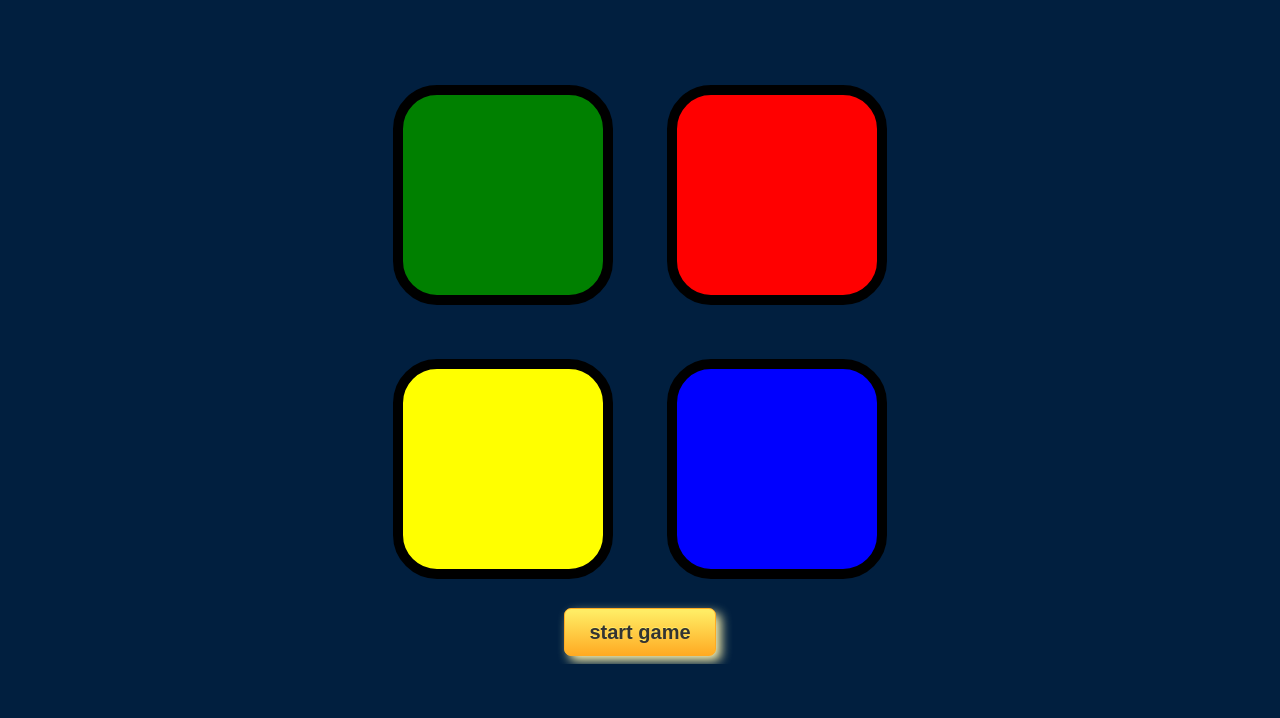
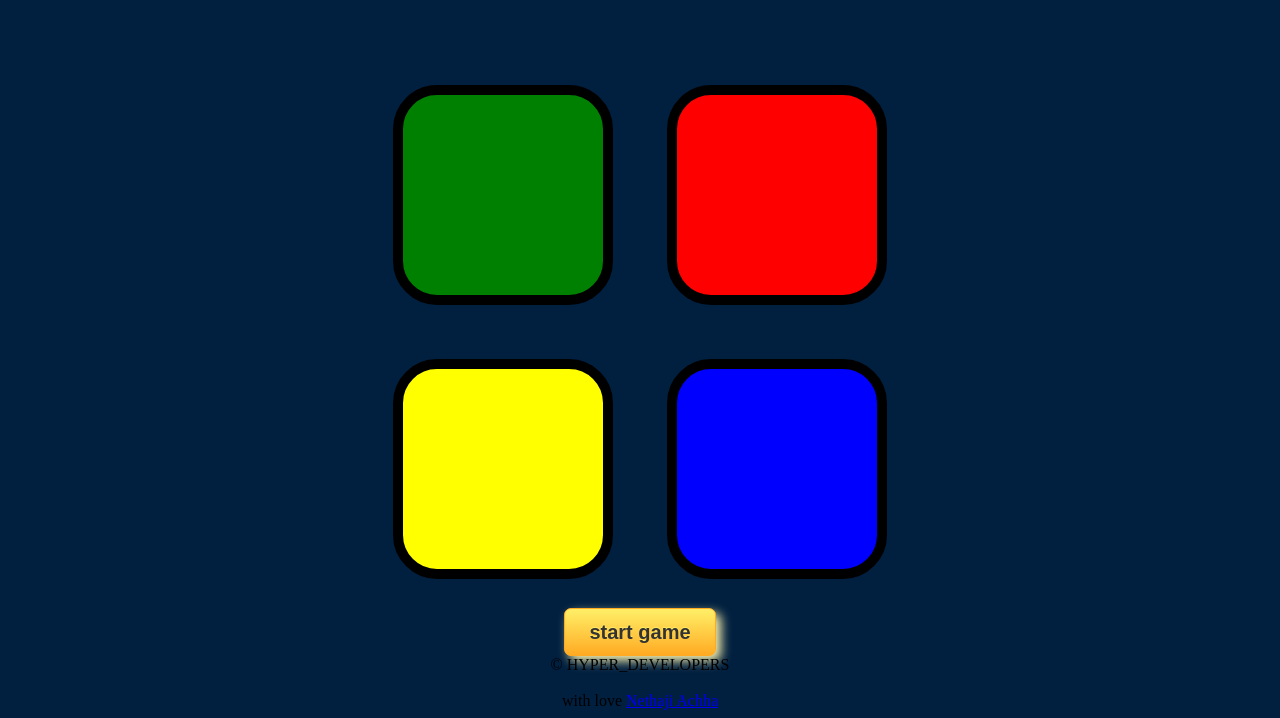
Before and after one commit to nethaji-achha/simonGame, a plain HTML site: page index.html in a window 1280 px wide. Shown: the part 162-880 px from the top of the page. Before the commit the page ends 826 px from the top, so only its background shows below. Drawn offline with nearby package versions, Linux system fonts and the light colour scheme.

Commit message:
giving copyRights session
giving copyRights session

```diff
--- a/index.html
+++ b/index.html
@@ -33,6 +33,8 @@
 
     </div>
     <button id = "startOver" class="mystart" >start game</button>
+    <div class="copyRights">&copy; HYPER_DEVELOPERS <br><br> <span>with love <a href="https://nethaji-achha.github.io/cv">Nethaji Achha</a></span></div>
+
   </div>
 
   <script src="https://ajax.googleapis.com/ajax/libs/jquery/3.3.1/jquery.min.js"></script>
```
